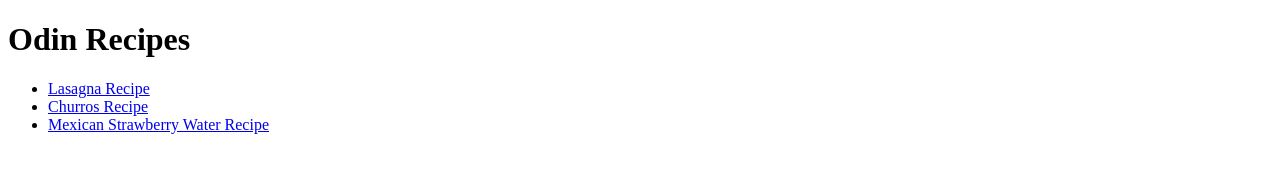
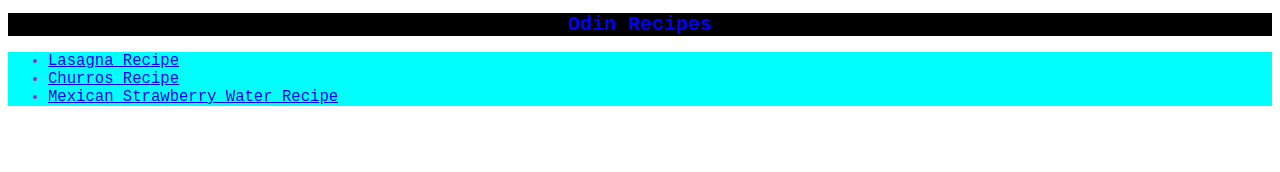
Before and after one commit to zvef/odin-recipies, a plain HTML site: page index.html in a window 1280 px wide. Drawn offline with Linux system fonts and the light colour scheme.

Commit message:
Added CSS file for basic HTML files

```diff
--- a/index.html
+++ b/index.html
@@ -4,14 +4,19 @@
     <meta charset="UTF-8">
     <meta http-equiv="X-UA-Compatible" content="IE=edge">
     <meta name="viewport" content="width=device-width, initial-scale=1.0">
+
+    <link rel="stylesheet" href="styles.css">
+
     <title>Document</title>
 </head>
 <body>
     <h1>Odin Recipes</h1>
+   <div class="link-list">
     <ul>
         <li><a href="recipes/lasagna.html">Lasagna Recipe</a></li>
         <li><a href="recipes/churros.html">Churros Recipe</a></li>
         <li><a href="recipes/SBwater.html">Mexican Strawberry Water Recipe</a></li>
     </ul>
+   </div>
 </body>
 </html>
--- /dev/null
+++ b/styles.css
@@ -0,0 +1,20 @@
+h1 {
+    color: blue;
+    background-color: black;
+    font-family: monospace;
+    font-size: x-large;
+    text-align: center;
+}
+
+h2 {
+    color: red;
+    font-family: monospace;
+    font-size: larger;
+}
+
+.link-list {
+    background-color: aqua;
+    color: blueviolet;
+    font-size: larger;
+    font-family: monospace;
+}
```
Also changed, not shown: recipes/SBwater.html (+3 -0 lines), recipes/churros.html (+4 -0 lines), recipes/lasagna.html (+3 -0 lines).
